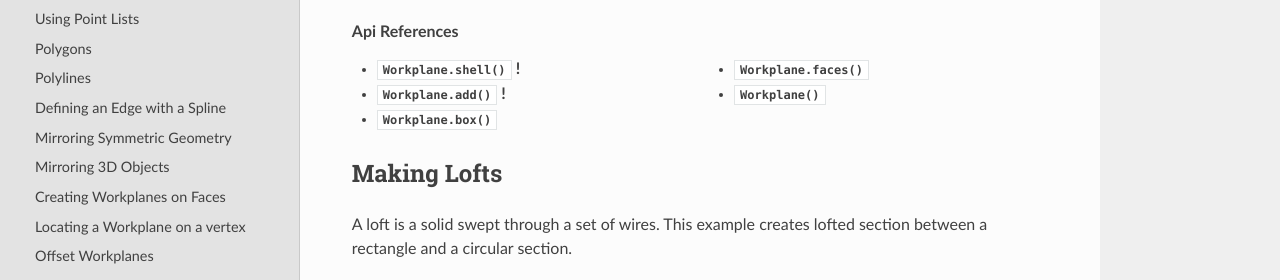
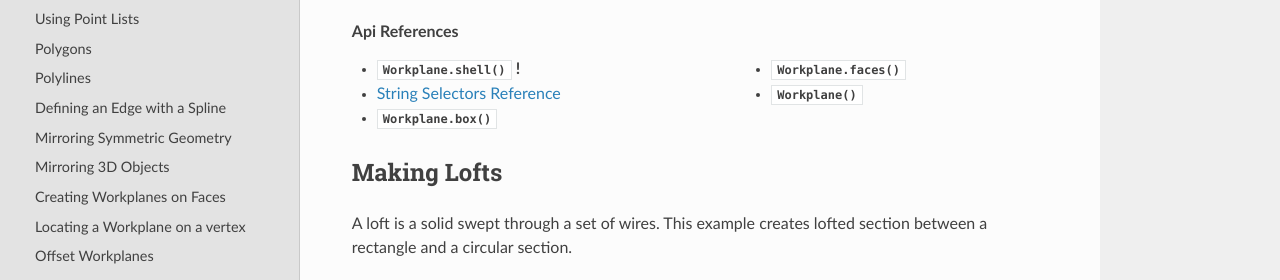
Before and after one commit to CadQuery/cadquery, a Sphinx documentation site: the page built from doc/examples.rst, in a window 1280 px wide and 900 px high, scrolled down 9367 px, cut to the strip 174-454 px from the top of the window. Built offline with Sphinx 7.4.7 and the Read the Docs theme 2.0.0, drawn with Linux system fonts in a browser that asks for light colours.

Commit message:
Remove Workplane.add and add ref to selector_reference

```diff
--- a/doc/examples.rst
+++ b/doc/examples.rst
@@ -576,7 +576,7 @@ Multiple faces can be removed using more complex selectors.
         :columns: 2
 
         * :py:meth:`Workplane.shell` **!**
-        * :py:meth:`Workplane.add` **!**
+        * :ref:`selector_reference`
         * :py:meth:`Workplane.box`
         * :py:meth:`Workplane.faces`
         * :py:meth:`Workplane`
```
